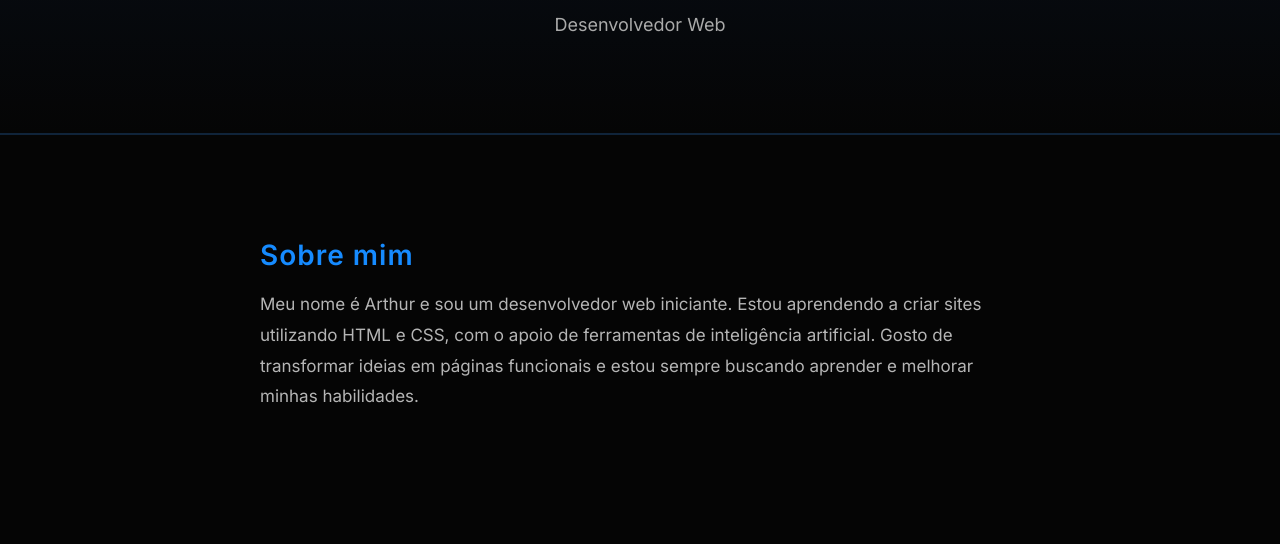
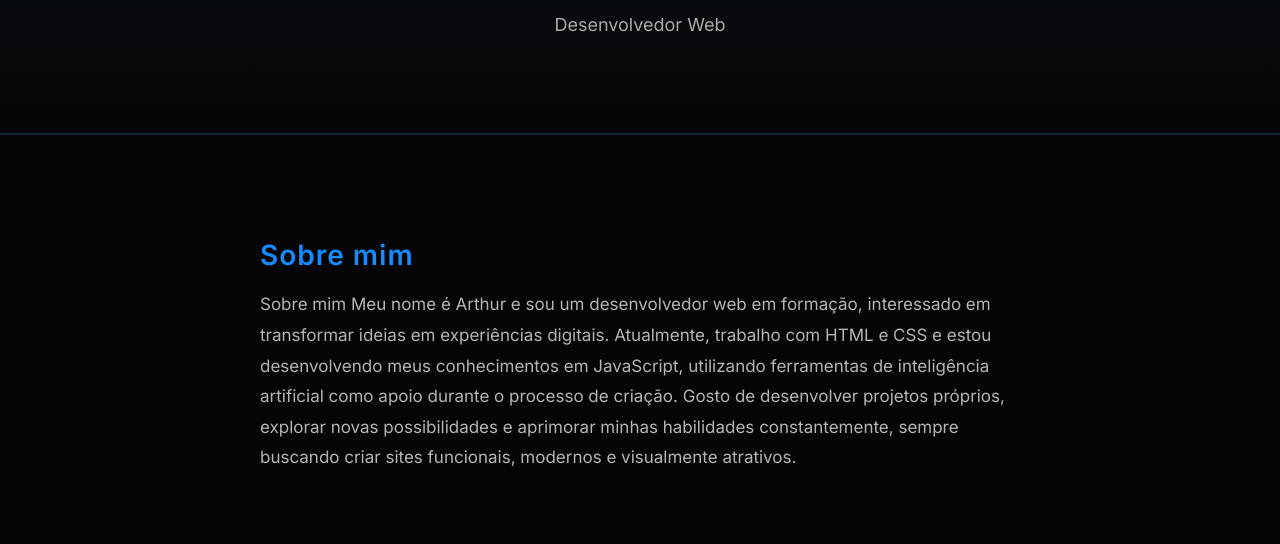
Before and after one commit to arthur-borg/meu-portfolio, a plain HTML site: page index.html in a window 1280 px wide. Shown: the part 256-800 px from the top of the page. Drawn offline with Linux system fonts and the light colour scheme.

Commit message:
Add files via upload

```diff
--- a/index.html
+++ b/index.html
@@ -22,7 +22,13 @@
 </header>
 <section id="sobre">
 <h2>Sobre mim</h2>
-<p>Meu nome é Arthur e sou um desenvolvedor web iniciante. Estou aprendendo a criar sites utilizando HTML e CSS, com o apoio de ferramentas de inteligência artificial. Gosto de transformar ideias em páginas funcionais e estou sempre buscando aprender e melhorar minhas habilidades.</p>
+<p>Sobre mim
+
+Meu nome é Arthur e sou um desenvolvedor web em formação, interessado em transformar ideias em experiências digitais.
+
+Atualmente, trabalho com HTML e CSS e estou desenvolvendo meus conhecimentos em JavaScript, utilizando ferramentas de inteligência artificial como apoio durante o processo de criação.
+
+Gosto de desenvolver projetos próprios, explorar novas possibilidades e aprimorar minhas habilidades constantemente, sempre buscando criar sites funcionais, modernos e visualmente atrativos.</p>
 </section>
 <section id="projetos">
     <h2>Meus projetos</h2>
@@ -56,7 +62,7 @@
 </div>
 <div class="projeto">
     <h3>SALT.</h3>
-    <p>Landing page de um restaurante fictício, desenvolvida com HTML, CSS e JavaScript.</p>
+    <p>Landing page de um restaurante fictício, desenvolvida com HTML, CSS e JavaScript, incluindo animações, responsividade e formulário interativo de reservas.</p>
     <a href="https://arthur-borg.github.io/salt-restaurante/" target="_blank" class="botao-projeto">
         Visualizar projeto
     </a>
```
